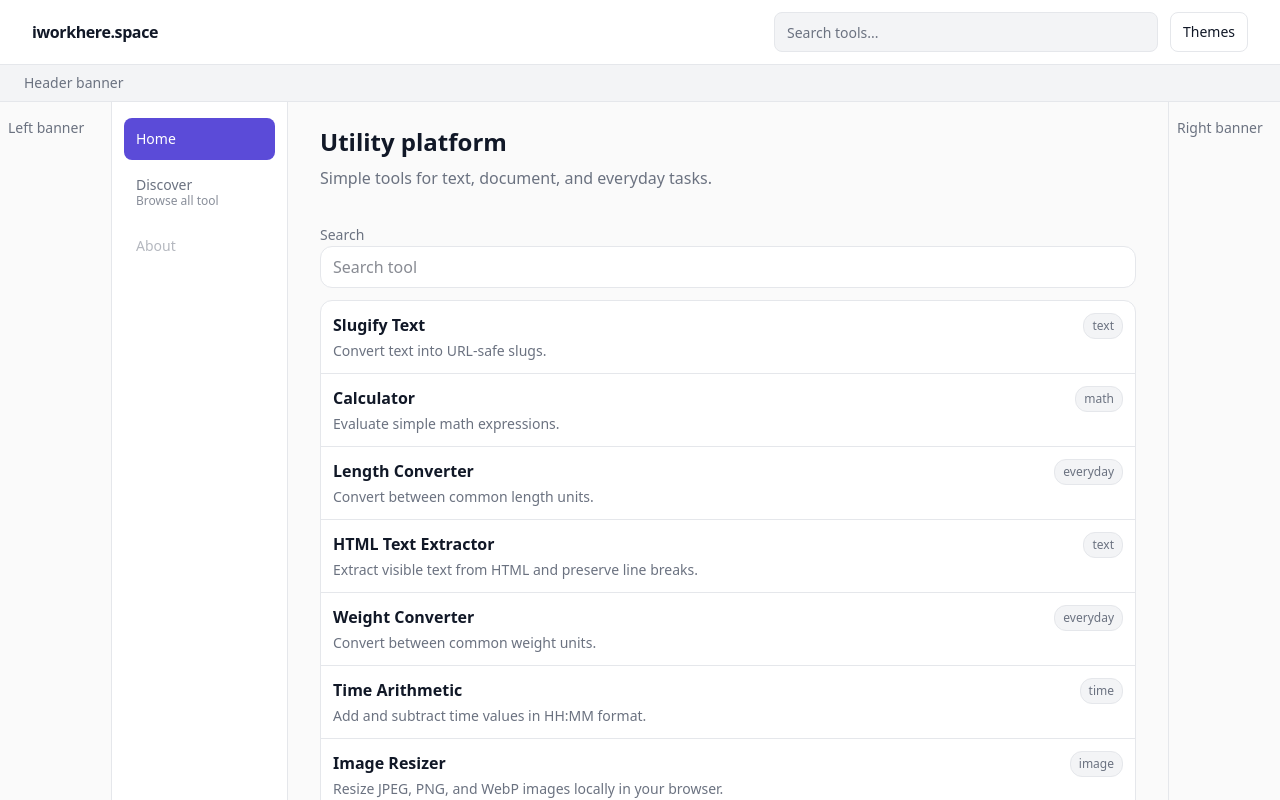
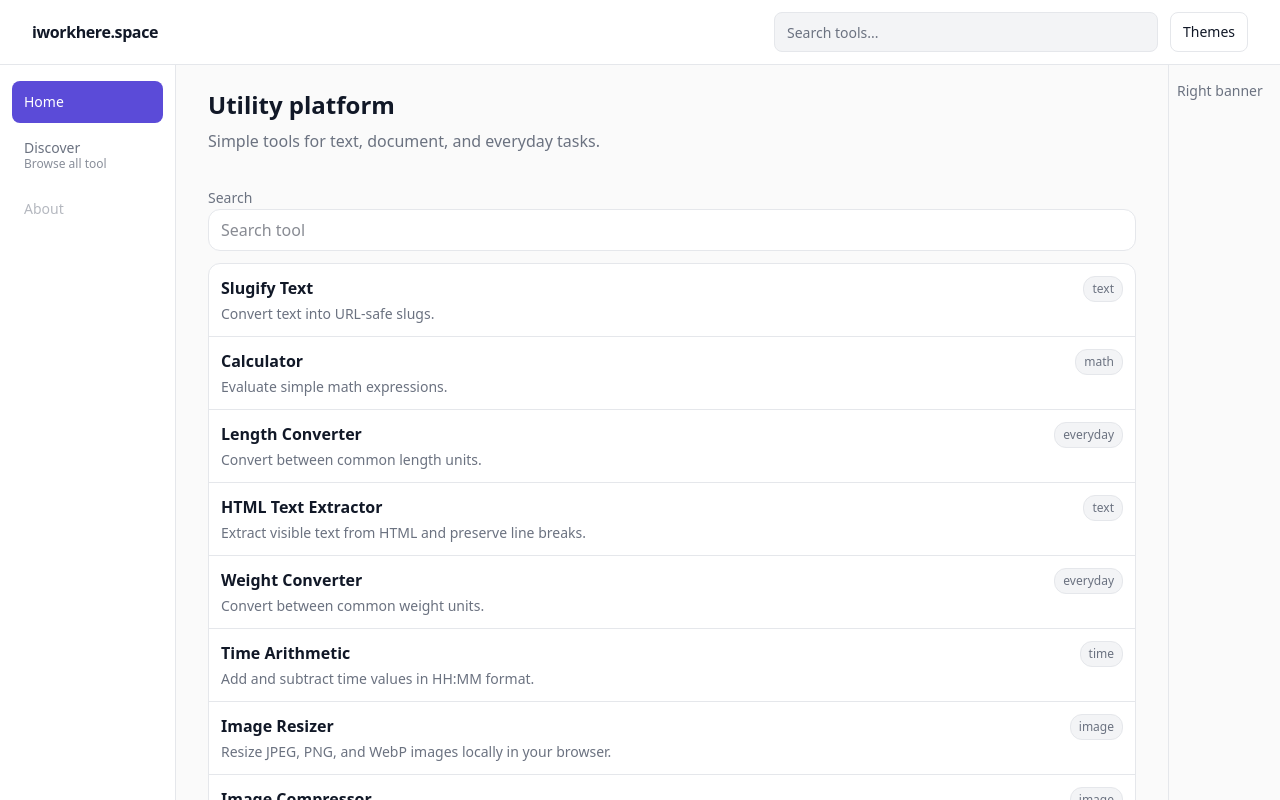
Before and after one commit to dailephd/iworkhere.space, a Next.js app: page / in a window 1280 px wide. Shown: the top 800 px of the page. Built offline with nearby package versions, Linux system fonts and the light colour scheme.

Commit message:
fix: hide header and left banner regions

```diff
--- a/doc/DESIGN.md
+++ b/doc/DESIGN.md
@@ -26,7 +26,7 @@ The shared conceptual color tokens are background, surface, surface-alt, border,
 
 ## Application layout and scrolling
 
-`AppShell` owns the shared page layout. The header target is about 64px. Desktop `VerticalNav` targets 176px, with an acceptable range of roughly 168–184px. Side advertising rails target 112px and must not exceed 120px each. The main workspace receives the remaining width through a flexible `minmax(0, 1fr)`-equivalent track. Main content is capped near 1280px; when the viewport permits, tool workspaces should generally have 800–1040px available.
+`AppShell` owns the shared page layout. The header target is about 64px. Desktop `VerticalNav` targets 176px, with an acceptable range of roughly 168–184px. Optional advertising rails target 112px and must not exceed 120px each; the active application supplies only the right rail. The main workspace receives the remaining width through a flexible `minmax(0, 1fr)`-equivalent track. Main content is capped near 1280px; when the viewport permits, tool workspaces should generally have 800–1040px available.
 
 Mobile stays a single column with about 20px page padding. Preserve the current navigation mechanism; do not add a drawer, hamburger, or modal navigation system.
 
--- a/doc/components/AppShell.md
+++ b/doc/components/AppShell.md
@@ -34,4 +34,4 @@ Manual review and updates are encouraged to add implementation details.
 
 ### Current layout and scroll contract
 
-`AppShell` is the sole owner of the page `main` landmark (`id="main-content"`) and the skip-link target. It owns natural document flow: the browser document scrolls, with no fixed viewport shell or nested `.MainScroll`. Desktop content is arranged as 112px advertising rails, a 176px navigation rail, and a flexible workspace; mobile collapses to one column. The content area is capped near 1280px. See `doc/DESIGN.md`.
+`AppShell` is the sole owner of the page `main` landmark (`id="main-content"`) and the skip-link target. It owns natural document flow: the browser document scrolls, with no fixed viewport shell or nested `.MainScroll`. Desktop content includes a 176px navigation rail and flexible workspace, with optional 112px advertising rails only when their slots are supplied. The active application supplies only the right advertising rail. Mobile collapses to one column. The content area is capped near 1280px. See `doc/DESIGN.md`.
--- a/src/app/layout.tsx
+++ b/src/app/layout.tsx
@@ -29,19 +29,9 @@ export default function RootLayout({
         <ThemeProvider>
             <AppShell
                 navItem={defaultNavItem}
-                headerBannerSlot={
-                    <div className="text-sm text-[var(--text-muted)]">
-                        Header banner
-                    </div>
-                }
                 footerBannerSlot={
                     <div className="text-sm text-[var(--text-muted)]">
                         Footer banner
-                    </div>
-                }
-                leftBannerSlot={
-                    <div className="text-sm text-[var(--text-muted)]">
-                        Left banner
                     </div>
                 }
                 rightBannerSlot={
--- a/src/component/layout/AppShell.tsx
+++ b/src/component/layout/AppShell.tsx
@@ -21,6 +21,14 @@ export default function AppShell({
     leftBannerSlot,
     rightBannerSlot,
 }: AppShellProps) {
+    const desktopGridColumns = leftBannerSlot
+        ? rightBannerSlot
+            ? "lg:grid-cols-[112px_minmax(0,176px)_minmax(0,1fr)_112px]"
+            : "lg:grid-cols-[112px_minmax(0,176px)_minmax(0,1fr)]"
+        : rightBannerSlot
+            ? "lg:grid-cols-[minmax(0,176px)_minmax(0,1fr)_112px]"
+            : "lg:grid-cols-[minmax(0,176px)_minmax(0,1fr)]"
+
     return (
         <div className="min-h-screen w-full bg-background text-text">
             <a
@@ -39,19 +47,23 @@ export default function AppShell({
                 </div>
             ) : null}
 
-            <div className="grid min-w-0 grid-cols-1 lg:grid-cols-[112px_minmax(0,176px)_minmax(0,1fr)_112px]">
+            <div className={`grid min-w-0 grid-cols-1 ${desktopGridColumns}`}>
+                {leftBannerSlot ? (
                     <aside className="hidden border-r border-border px-2 py-4 lg:block" aria-label="Left advertising area">
                         {leftBannerSlot}
                     </aside>
+                ) : null}
                 <aside className="border-b border-border bg-surface px-3 py-2 lg:border-b-0 lg:border-r lg:px-3 lg:py-4">
                     {navItem?.length ? <VerticalNav item={navItem} ariaLabel="Primary navigation" /> : null}
                 </aside>
                 <main id="main-content" className="min-w-0 px-5 py-6 sm:px-6 lg:px-8">
                     <div className="mx-auto w-full max-w-[1280px]">{children}</div>
                 </main>
+                {rightBannerSlot ? (
                     <aside className="hidden border-l border-border px-2 py-4 lg:block" aria-label="Right advertising area">
                         {rightBannerSlot}
                     </aside>
+                ) : null}
             </div>
 
             {footerBannerSlot ? (
```
Also changed, not shown: 2 other files (tests, documents, lock files or other folders). Lines whose indentation alone changed are shown as unchanged.
